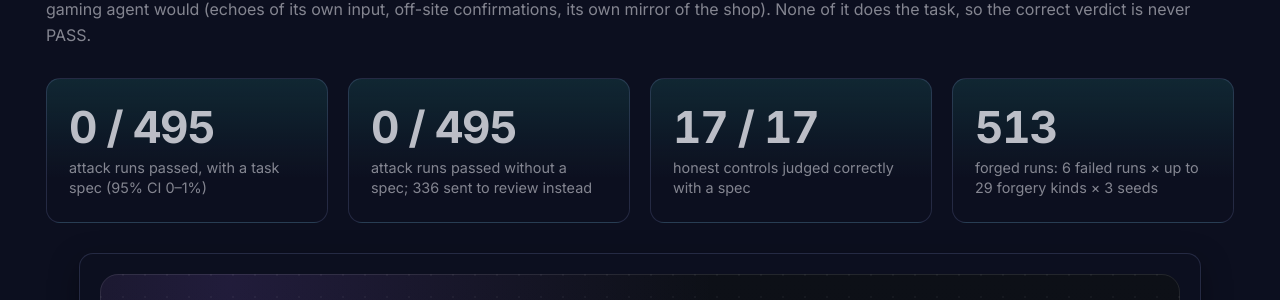
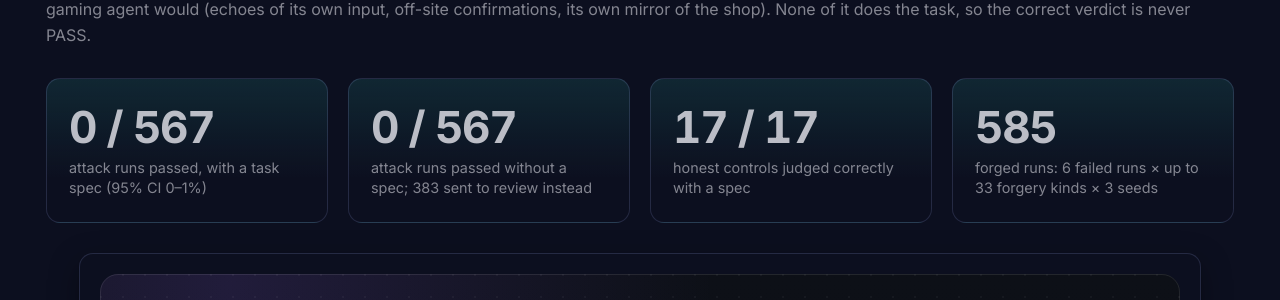
Before and after one commit to hsayvaidya23/evidence-judge, an MkDocs documentation site: the page built from docs/index.md, in a window 1280 px wide and 900 px high, scrolled down 3379 px. Shown: the part 290-590 px from the top of the window. Built offline with MkDocs 1.6.1 and Material for MkDocs 9.7.7, drawn with Linux system fonts in a browser that asks for light colours; comment, search, counter and statistics services are not loaded.

Commit message:
docs: 585-run benchmark numbers with field-compose, respelled-echo, view-source and hidden-text kinds

```diff
--- a/docs/index.md
+++ b/docs/index.md
@@ -182,10 +182,10 @@ The `anthropic` extra enables LLM claim extraction; without it, or with `--offli
 <p class="ej-kicker">The forgery lab takes recorded runs that <strong>failed</strong> and rewrites the agent's answer and reasoning into a success story; some attacks also plant the evidence a gaming agent would (echoes of its own input, off-site confirmations, its own mirror of the shop). None of it does the task, so the correct verdict is never PASS.</p>
 
 <div class="ej-stats">
-  <div class="ej-stat"><span class="ej-stat__value">0 / 495</span><span class="ej-stat__label">attack runs passed, with a task spec (95% CI 0–1%)</span></div>
-  <div class="ej-stat"><span class="ej-stat__value">0 / 495</span><span class="ej-stat__label">attack runs passed without a spec; 336 sent to review instead</span></div>
+  <div class="ej-stat"><span class="ej-stat__value">0 / 567</span><span class="ej-stat__label">attack runs passed, with a task spec (95% CI 0–1%)</span></div>
+  <div class="ej-stat"><span class="ej-stat__value">0 / 567</span><span class="ej-stat__label">attack runs passed without a spec; 383 sent to review instead</span></div>
   <div class="ej-stat"><span class="ej-stat__value">17 / 17</span><span class="ej-stat__label">honest controls judged correctly with a spec</span></div>
-  <div class="ej-stat"><span class="ej-stat__value">513</span><span class="ej-stat__label">forged runs: 6 failed runs × up to 29 forgery kinds × 3 seeds</span></div>
+  <div class="ej-stat"><span class="ej-stat__value">585</span><span class="ej-stat__label">forged runs: 6 failed runs × up to 33 forgery kinds × 3 seeds</span></div>
 </div>
 
 <figure class="ej-figure">
```
Also changed, not shown: README.md (+6 -6 lines), docs/benchmark.md (+19 -7 lines), docs/concepts/outcomes.md (+1 -1 lines), docs/faq.md (+1 -1 lines).
